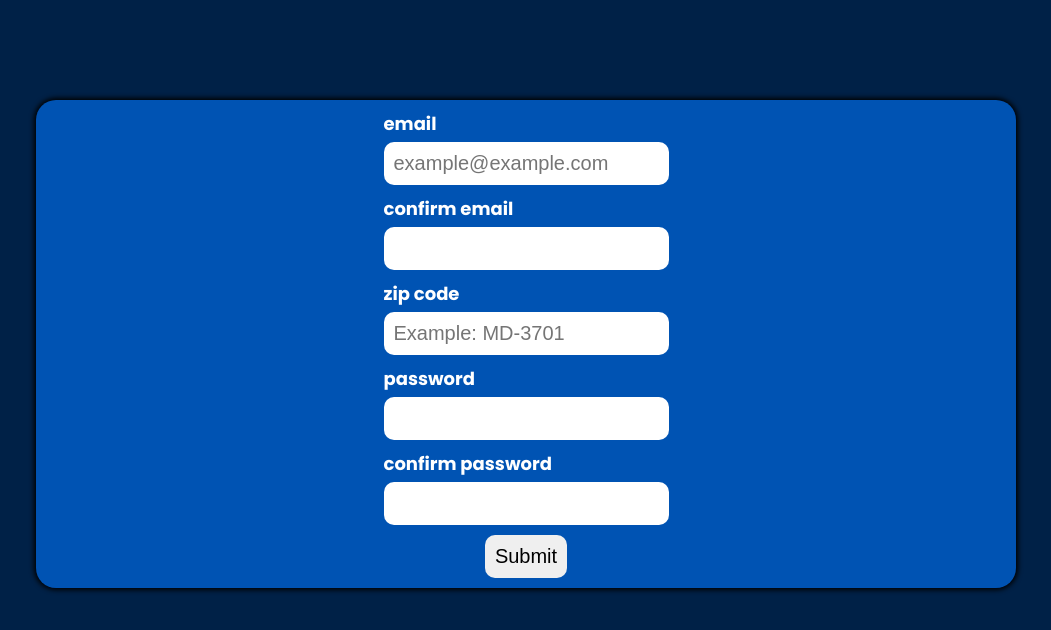
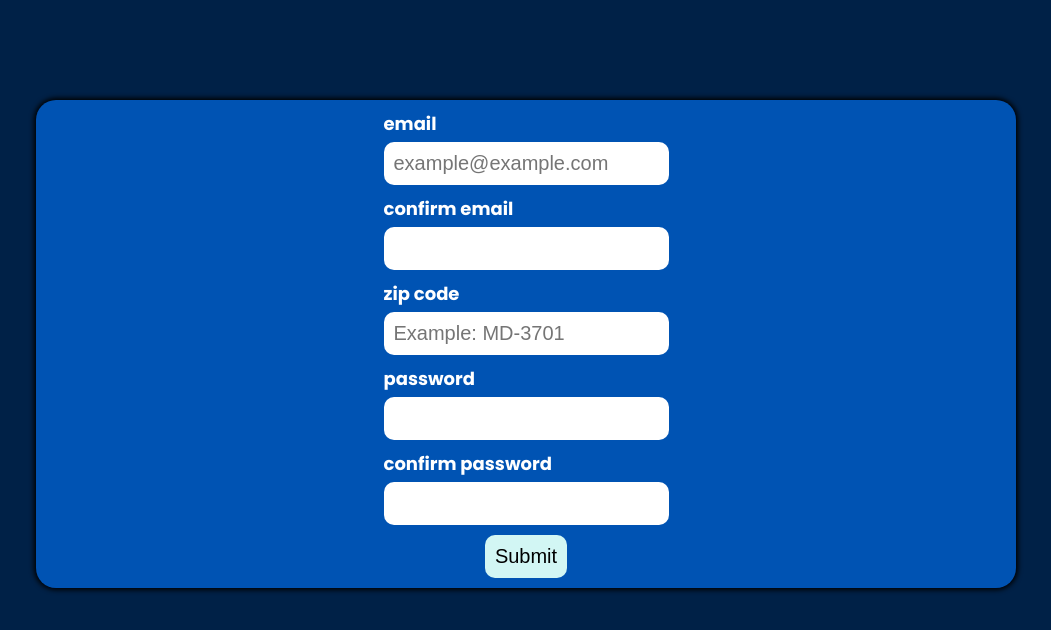
Before and after one commit to igorashs/browser-form-1, a plain HTML site: page dist/index.html in a window 1280 px wide. In both pictures the pointer is over the input "Submit". Shown: the whole page, without its empty margins (114-1165 px from the left). Drawn offline with Linux system fonts and the light colour scheme.

Commit message:
Add button cursor

```diff
--- a/dist/style.css
+++ b/dist/style.css
@@ -90,6 +90,14 @@ input {
   border-radius: 1rem;
 }
 
+.button {
+  cursor: pointer;
+}
+
+.button:hover {
+  background-color: rgb(210, 246, 244);
+}
+
 input[type='email'] + .error,
 input[type='password'] + .error,
 input[type='text'] + .error {
```
